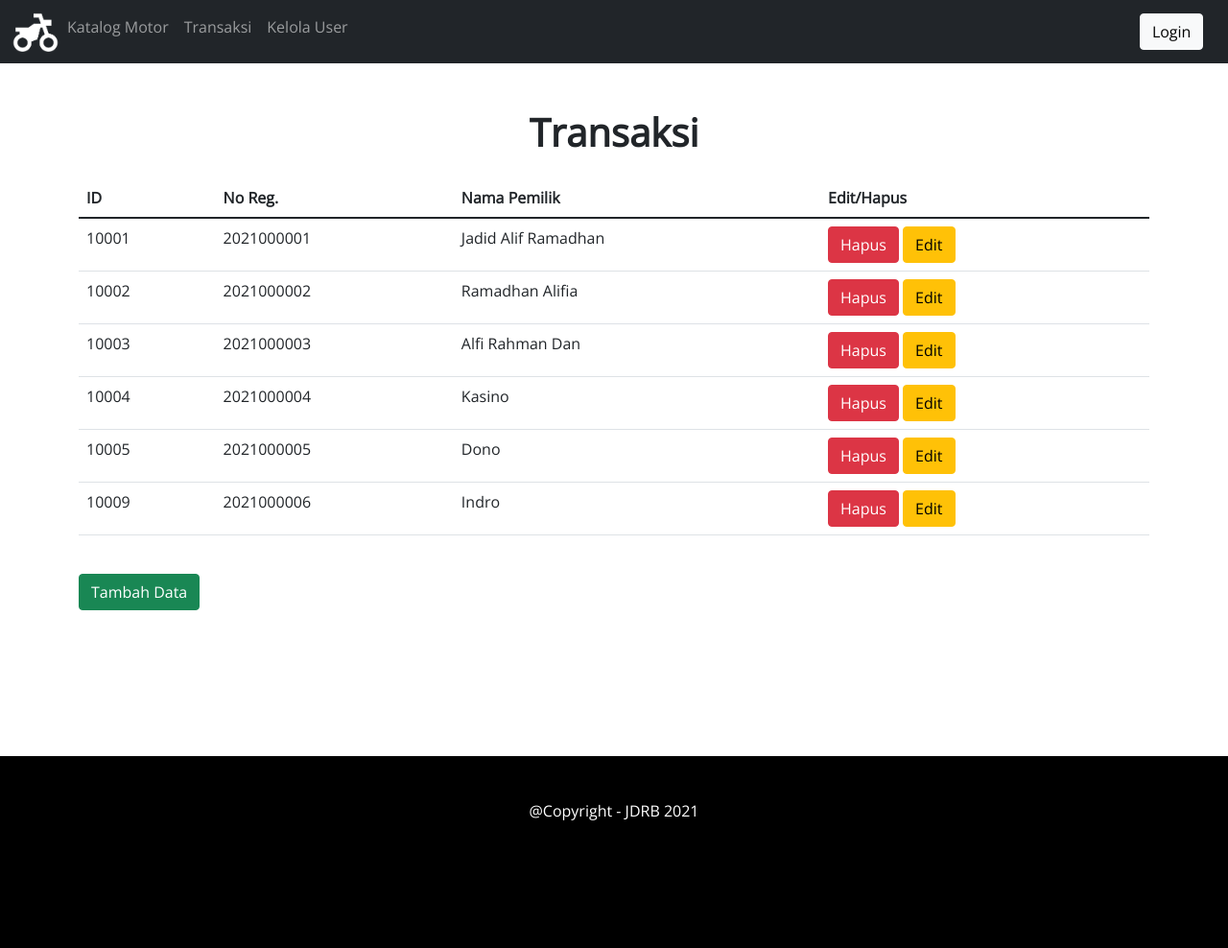
After one commit to jar9500/penjualan_motorbekas, a PHP site: page /transaksi/transaksi.php in a window 1280 px wide. The commit adds this page. Shown: the whole page at 96% size. Run offline with PHP 8.4, Linux system fonts and the light colour scheme; data comes from the database, SQL or seed files in the repository.

Commit message:
Adding Transaction
Creating new folder for transaction and linking a transaction menu

```diff
--- a/index.php
+++ b/index.php
@@ -24,7 +24,7 @@ session_start();
           <a class="nav-link" href="identitas motor/identitas_motor.php">Katalog Motor</a>
         </li>
         <li class="nav-item">
-          <a class="nav-link" href="#">Transaksi</a>
+          <a class="nav-link" href="transaksi/transaksi.php">Transaksi</a>
         </li>
         <li class="nav-item">
           <a class="nav-link" href="user/user.php">Kelola User</a>
--- /dev/null
+++ b/transaksi/transaksi.php
@@ -0,0 +1,88 @@
+<!DOCTYPE html>
+<html lang="en">
+<?php
+session_start();
+?>
+<head>
+<meta charset="UTF-8">
+<meta http-equiv="X-UA-Compatible" content="IE=edge">
+<meta name="viewport" content="width=device-width, initial-scale=1.0">
+<title>Document</title>
+<link rel="stylesheet" href="../bootstrap/css/bootstrap.min.css">
+<link rel="stylesheet" href="../style.css">
+<script src="../bootstrap/js/bootstrap.min.js"></script>
+</head>
+
+<body>
+<!-- navbar -->
+<nav class="navbar navbar-expand-sm bg-dark navbar-dark">
+    <div class="container-fluid">
+    <ul class="navbar-nav">
+        <li class="nav-item">
+            <a href="../index.php"><img src="../img/logo.png" class="logo-navbar"><a>
+        </li>
+        <li class="nav-item">
+            <a class="nav-link" href="identitas_motor.php">Katalog Motor</a>
+        </li>
+        <li class="nav-item">
+            <a class="nav-link" href="transaksi.php">Transaksi</a>
+        </li>
+        <li class="nav-item">
+            <a class="nav-link" href="#">Kelola User</a>
+        </li>
+    </ul>
+    </div>
+    <?php if (isset($_SESSION["Nama"])) : ?>
+        <p class="h6 text-white mr-5">Halo,<?php echo $_SESSION["Nama"] ?></p>
+        <a href="../logout.php" class="btn btn-light buttonnavbar">Logout</a>
+    <?php else : ?>
+        <a href="../login.php" class="btn btn-light buttonnavbar">Login</a>
+    <?php endif; ?>
+</nav>
+<!-- header -->
+<div class="header">
+    <h1 class="mt-5">Transaksi</h1>
+</div>
+<!-- body -->
+<div class="container">
+	<div class="mt-4">
+		<div class="table-responsive">
+			<table class="table">
+				<thead>
+					<tr>
+						<th>ID</th>
+						<th>No Reg.</th>
+						<th>Nama Pemilik</th>
+                        <th>Edit/Hapus</th>
+					</tr>
+				</thead>
+				<tbody>
+                <?php
+                    include '../koneksi.php';
+                    $data=mysqli_query($koneksi,"SELECT * FROM Identitas_Motor") or die(mysqli_error($koneksi));
+                    foreach($data as $identitasmotor){?>
+					<tr>
+						<td><?php echo $identitasmotor['ID'];?></td>
+						<td><?php echo $identitasmotor['NoRegistrasi'];?></td>
+						<td><?php echo $identitasmotor['NamaPemilik'];?></td>
+						<td>
+                            <a href="identitas_motor_delete.php?ID=<?php echo $identitasmotor['ID']?>" class="btn btn-danger" onclick="return confirm('Anda akan menghapus data ini ?')">Hapus</a>
+                            <a href="identitas_motor_update.php?ID=<?php echo $identitasmotor['ID']?>" class="btn btn-warning">Edit</a>
+						</td>
+					</tr>
+                <?php }
+                ?>
+				</tbody>
+            </table>
+        </div>
+    </div>
+	<a class="btn btn-success my-4" href="identitas_motor_create.php" >Tambah Data</a>
+</div>
+
+<!-- Footer -->
+<footer>
+    <h6 class="text-center p-5"> @Copyright - JDRB 2021</h6>
+</footer>
+</body>
+
+</html>
```
